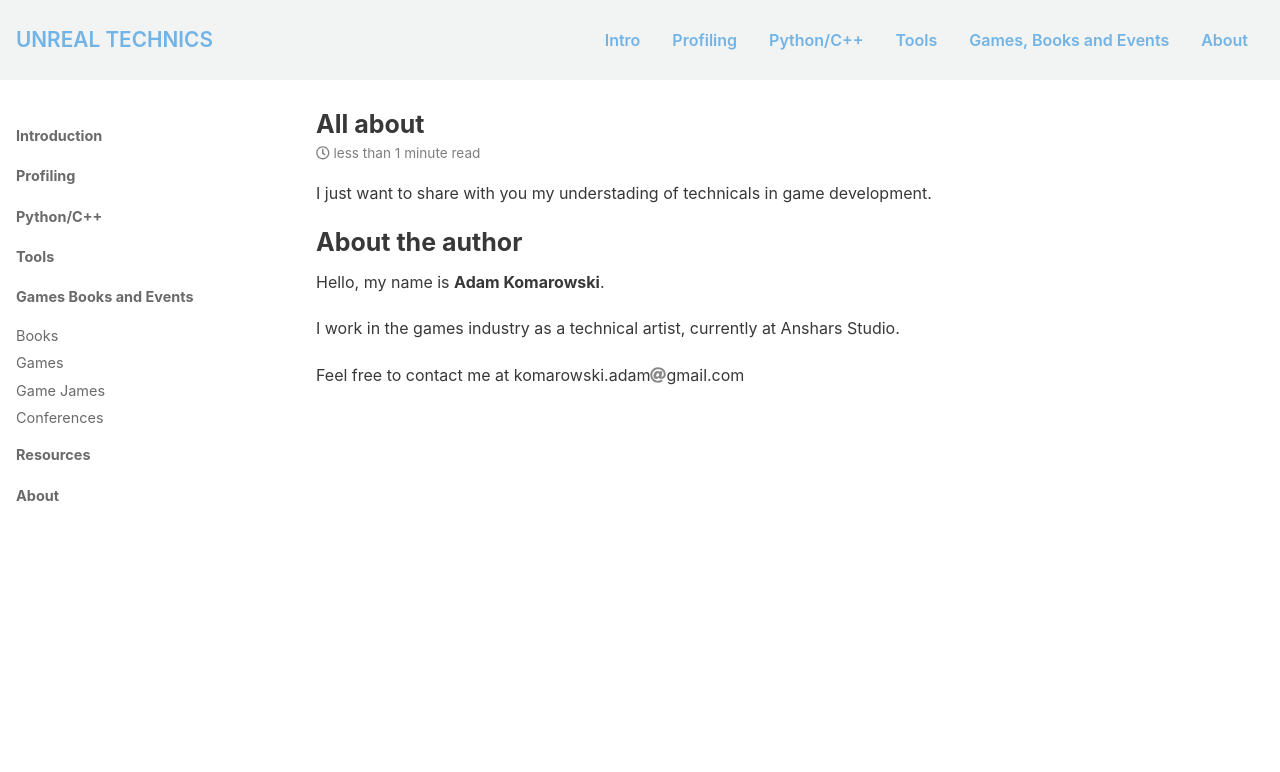
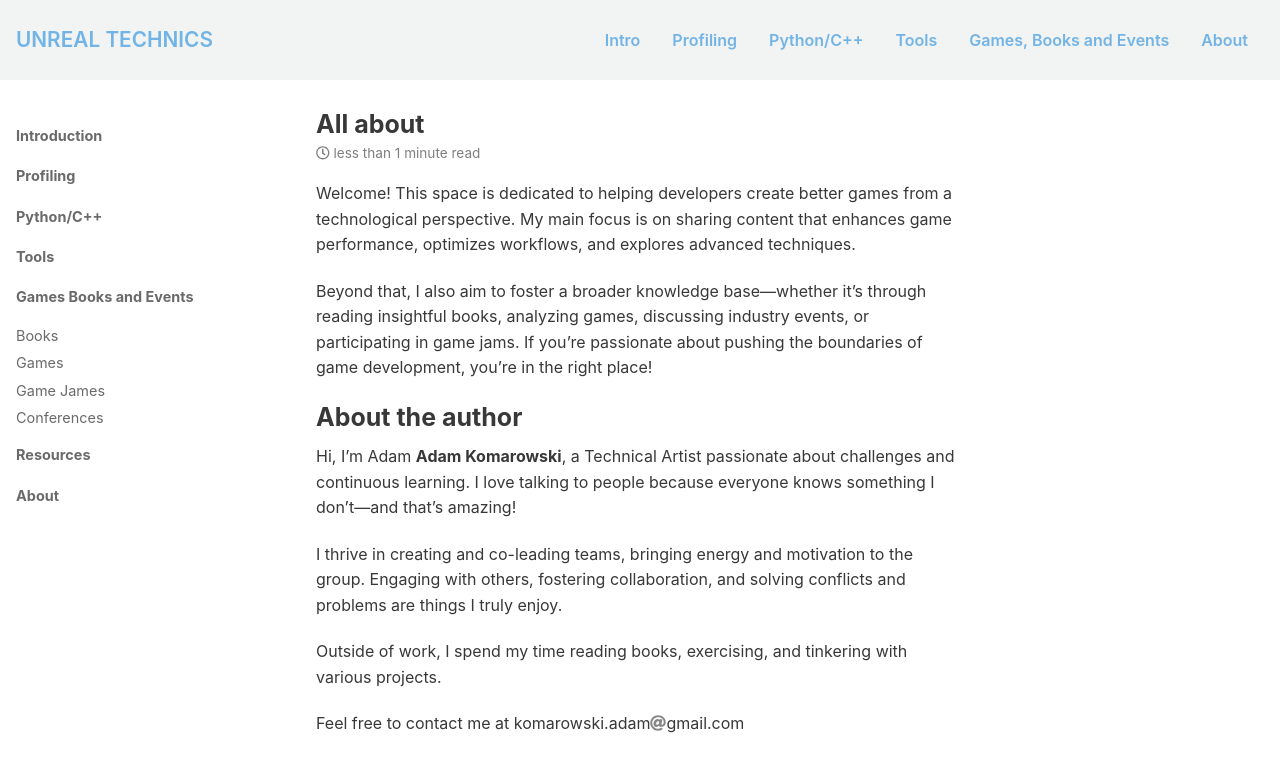
Before and after one commit to AdamKomarowski/unrealtechart, a Jekyll site: the page built from book/about/index.md, in a window 1280 px wide and 900 px high. Shown: the top 772 px of the window. Built offline with Jekyll 4.4.1, drawn with Linux system fonts in a browser that asks for light colours; nearby versions of some CDN libraries.

Commit message:
All about aautor
1

```diff
--- a/book/about/index.md
+++ b/book/about/index.md
@@ -6,12 +6,19 @@ permalink: "/book/about/"
 
 {% include custom/inline-icons.md %}
 
-I just want to share with you my understading of technicals in game development.
+Welcome!
+This space is dedicated to helping developers create better games from a technological perspective.
+My main focus is on sharing content that enhances game performance, optimizes workflows, and explores advanced techniques.
+
+Beyond that, I also aim to foster a broader knowledge base—whether it's through reading insightful books, analyzing games, discussing industry events, or participating in game jams.
+If you're passionate about pushing the boundaries of game development, you're in the right place!
 
 # About the author
 
-Hello, my name is __Adam Komarowski__.
+Hi, I'm Adam __Adam Komarowski__, a Technical Artist passionate about challenges and continuous learning. I love talking to people because everyone knows something I don’t—and that’s amazing!
 
-I work in the games industry as a technical artist, currently at Anshars&nbsp;Studio.
+I thrive in creating and co-leading teams, bringing energy and motivation to the group. Engaging with others, fostering collaboration, and solving conflicts and problems are things I truly enjoy.
+
+Outside of work, I spend my time reading books, exercising, and tinkering with various projects.
 
 Feel free to contact me at komarowski.adam<i class="fa fa-at" aria-hidden="true" style="color: #888;"></i><span style="color: rgba(0,0,0,0); font-size: 0;">&nbsp;at&nbsp;</span>gmail.com
```
